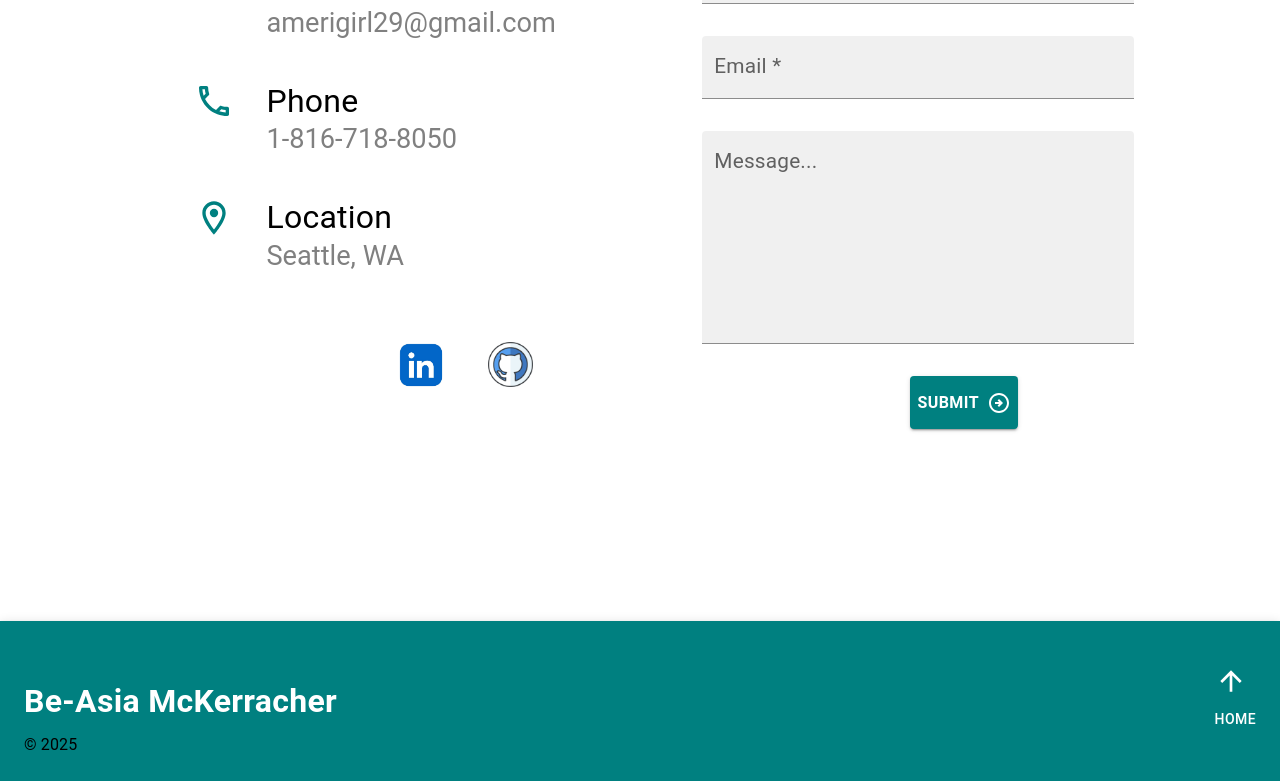
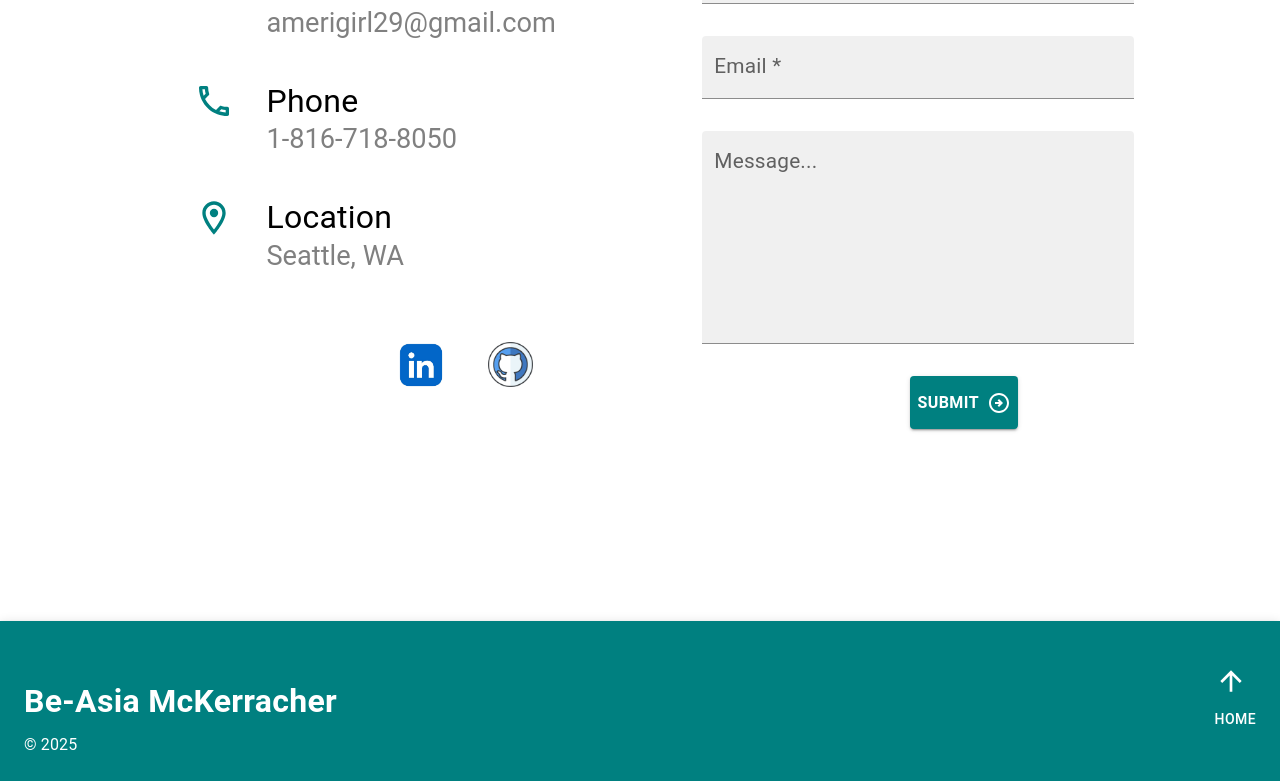
Before and after one commit to amerigirl/website, a React (Create React App) app: page / in a window 1280 px wide. Shown: the part 1939-2720 px from the top of the page. Built offline with nearby package versions, Linux system fonts and the light colour scheme.

Commit message:
updated color

```diff
--- a/src/Components/Footer/Footer.jsx
+++ b/src/Components/Footer/Footer.jsx
@@ -40,7 +40,7 @@ const Footer = () => {
               <Button
                 id="home"
                 color="inherit"
-                onClick={ ()=> window.scrollTo({top: 0, behavior: 'smooth'})}
+                onClick={() => window.scrollTo({ top: 0, behavior: "smooth" })}
                 sx={{
                   minWidth: 0,
                   paddingLeft: 0,
@@ -54,9 +54,9 @@ const Footer = () => {
           </Box>
         </StyledToolbar>
       </AppBar>
-      <Box>
+      <Box sx={{ color: "white" }}>
         <Typography marginLeft="1.5rem" marginTop="-3rem" fontSize="1rem">
-                &copy; 2025
+          &copy; 2025
         </Typography>
       </Box>
     </Box>
```
